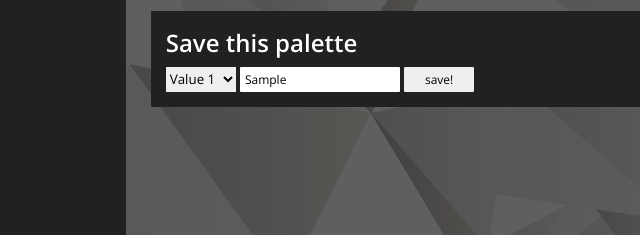
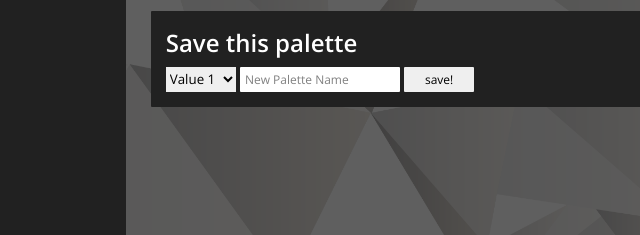
Before and after one commit to turingschool-examples/b3-fetch-intro-server, a plain HTML site: page public/index.html in a window 1280 px wide. Both pictures are taken after typing "Sample" into the empty fields and a click on the input "save!". Shown: the part 374-609 px from the top of the page, 301-941 px from the left. Drawn offline with nearby package versions, Linux system fonts and the light colour scheme.

```diff
--- a/public/js/scripts.js
+++ b/public/js/scripts.js
@@ -29,4 +29,5 @@
   //append the name and baby-palette to the UL on left file tree
   //need to interact with BE here - send this palette to DB
   console.log(project, paletteName);
+  $('#new-palette').val('');
 }
```
Also changed, not shown: public/index.html (+0 -6 lines).
